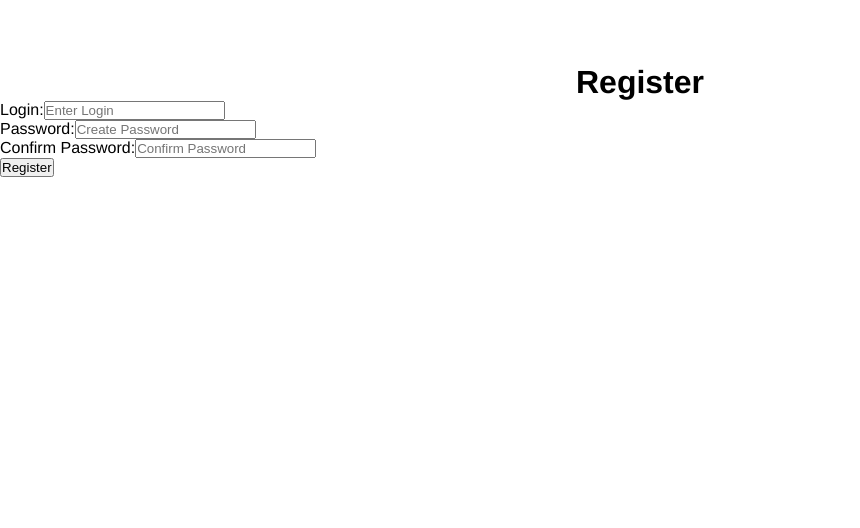
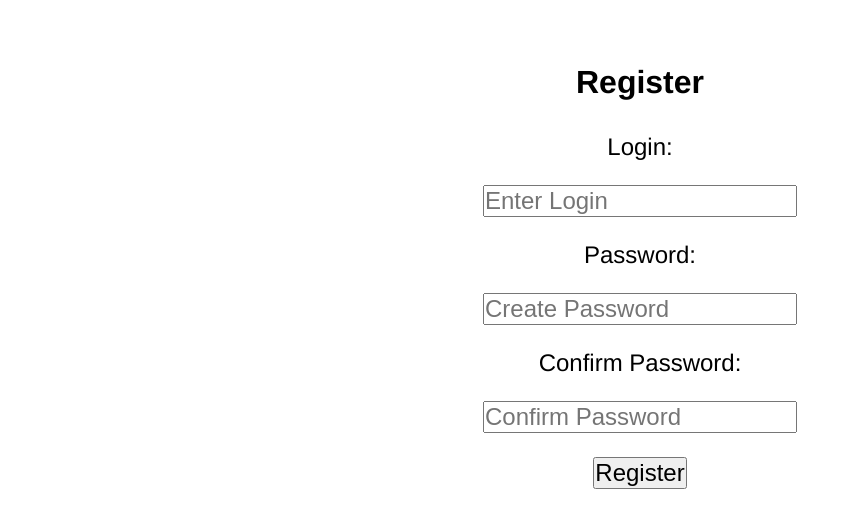
Before and after one commit to peterdotw/telexgram, a Next.js app: page /register in a window 1280 px wide. Shown: the top 528 px of the page, without its empty margins (0-860 px from the left). Built offline with nearby package versions, Linux system fonts and the light colour scheme.

Commit message:
moved routes to separate file and basic form styling

```diff
--- a/components/Form.js
+++ b/components/Form.js
@@ -1,5 +1,29 @@
 import { useState } from "react";
 import styled from "styled-components";
+
+const StyledForm = styled.form`
+  text-align: center;
+  margin-top: 2em;
+
+  label {
+    display: block;
+    font-size: 1.5em;
+
+    :last-of-type {
+      margin-top: 1em;
+    }
+  }
+`;
+
+const StyledInput = styled.input`
+  margin-top: 1em;
+  font-size: 1.5em;
+`;
+
+const StyledButton = styled.button`
+  margin-top: 1em;
+  font-size: 1.5em;
+`;
 
 const Form = () => {
   const [login, setLogin] = useState("");
@@ -19,10 +43,10 @@ const Form = () => {
   };
 
   return (
-    <form action="/register" method="POST">
+    <StyledForm action="/register" method="POST">
       <div>
         <label htmlFor="login">Login:</label>
-        <input
+        <StyledInput
           type="text"
           id="login"
           name="login"
@@ -34,7 +58,7 @@ const Form = () => {
 
       <div>
         <label htmlFor="password">Password:</label>
-        <input
+        <StyledInput
           type="password"
           id="password"
           name="password"
@@ -46,7 +70,7 @@ const Form = () => {
 
       <div>
         <label htmlFor="confirmPassword">Confirm Password:</label>
-        <input
+        <StyledInput
           type="password"
           id="confirmPassword"
           name="confirmPassword"
@@ -55,8 +79,8 @@ const Form = () => {
           onChange={handleConfirmPasswordChange}
         />
       </div>
-      <button type="submit">Register</button>
-    </form>
+      <StyledButton type="submit">Register</StyledButton>
+    </StyledForm>
   );
 };
 
```
Also changed, not shown: nextInit.js (added, +10 -0 lines), routes/index.js (added, +35 -0 lines), server.js (+7 -42 lines).
